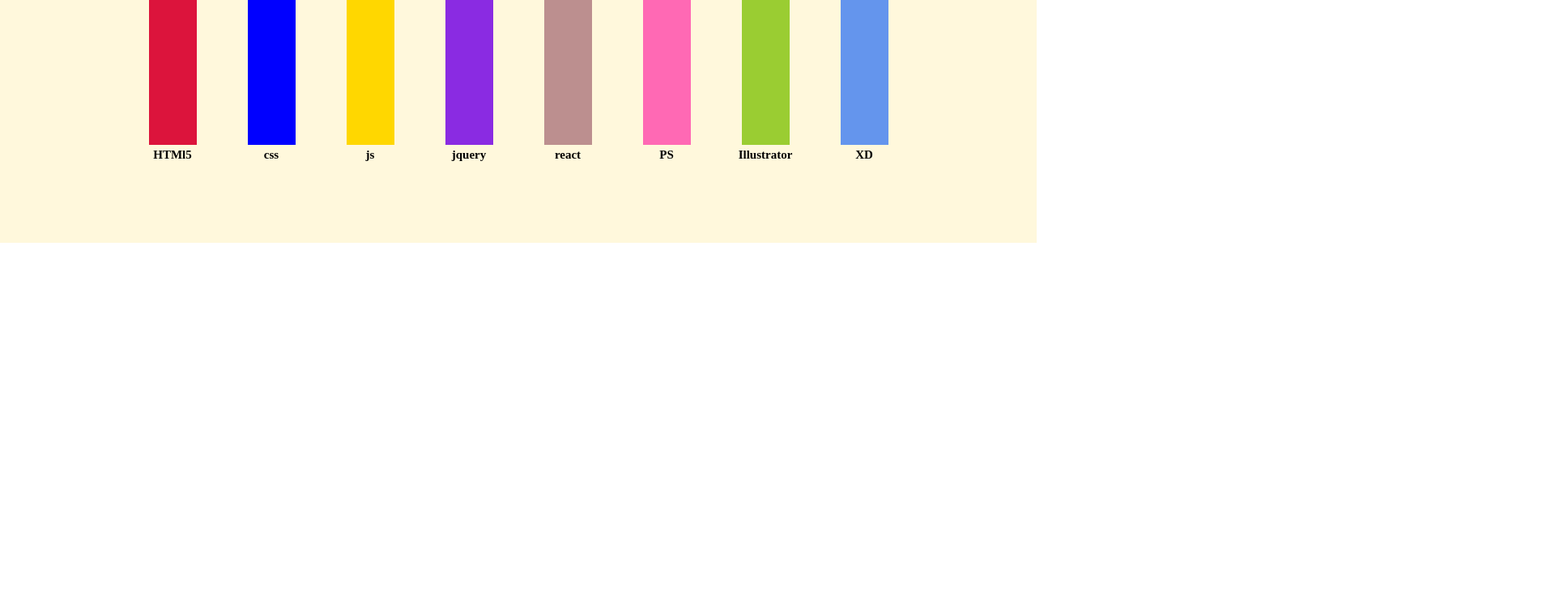
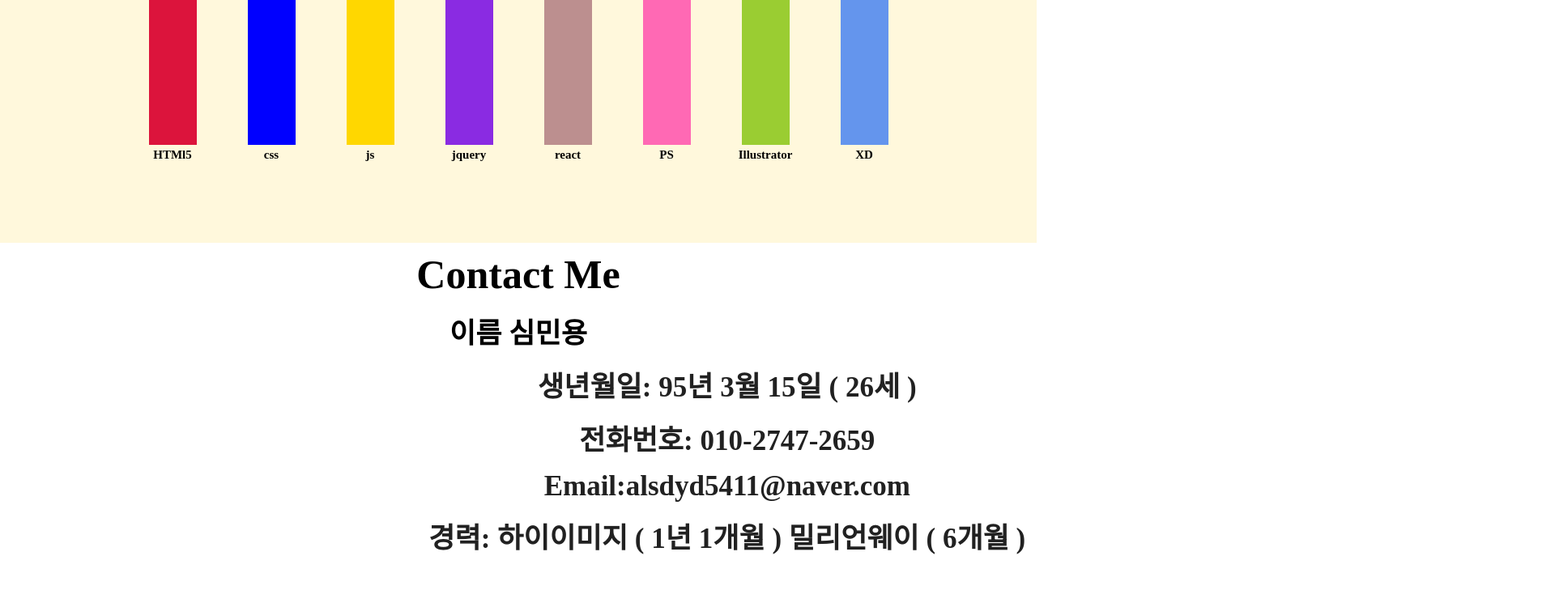
Before and after one commit to minyongsim/portfolio-sim, a plain HTML site: page index.html in a window 1280 px wide. Shown: the part 2221-2971 px from the top of the page at 81% size, 1920 px wide, since content can reach past the window. Before the commit the page ends 2521 px from the top, so only its background shows below. Drawn offline with Linux system fonts and the light colour scheme.

Commit message:
섹션4 40%완성

```diff
--- a/css/index.css
+++ b/css/index.css
@@ -15,14 +15,15 @@
 
 
 /*헤더구역*/
-/* .header-outer {
-    position: fixed; width: 100%; z-index: 99999999;
+.header-outer {
+    /* position: fixed; width: 100%; z-index: 99999999; */
     background: rgba(0, 0, 0, 1);
-} */
+} *
 
 #header {
     position: relative;
     height: 112px;
+
 }
 
 #header>h1 {
@@ -201,8 +202,8 @@
 
 /*슬라이드 섹션2*/
  /* .section-outer .section:nth-child(2) {
-   height: 500px;
-}  */
+   background: #000;
+}   */
 .portfolio h2 {
     font-size: 3.75vw;
     text-align: center;
@@ -367,6 +368,15 @@
     100%{height: 90%; opacity: 1;}
 }
 
+
+.Contactbox {padding: 10px 0; height: 450px; text-align: center; }
+.Contactbox h1 {font-size: 50px; padding-bottom:15px ;}
+.Contactbox h2{font-size: 35px;  padding-bottom:15px;
+animation:fadeInRightBig 1s both 5s;}
+.Contactbox h3 {font-size:35px ;  padding-bottom:15px;
+    animation:fadeInRightBig 1s both 5.5s;}
+
+
 .gotop {display: none ;position: fixed; right:10px; bottom: 10px;
     z-index: 999999999999; opacity: 0; text-align: center; font-size: 25px;}
 .gotop.on {display: block;}
--- a/css/rwd.css
+++ b/css/rwd.css
@@ -82,6 +82,9 @@
             height: 0%; width: 100%; position: absolute; bottom: 0; left: 0;
             font-size: 10px; padding-top: 10px; opacity: 0; color: cornsilk;
         }
+        .Contactbox h1 {font-size: 40px; padding-bottom:15px ;}
+        .Contactbox h2 {font-size: 20px;  padding-bottom:15px }
+        .Contactbox h3 {font-size:20px ;  padding-bottom:15px }
 
     }
     @media only screen and (max-width:600px) {
@@ -105,9 +108,11 @@
                 background-repeat: no-repeat;
                 background-position: top;
             }
-            .gotop {display: none ;position: fixed; right:5px; bottom: 5px;
-                z-index: 999999999999; opacity: 0; text-align: center; font-size: 20px;}
-            .gotop.on {display: block;}
-            .gotop i{ width: 100px; cursor: pointer;}
+
+
+     .gotop {display: none ;position: fixed; right:5px; bottom: 5px;
+             z-index: 999999999999; opacity: 0; text-align: center; font-size: 20px;}
+    .gotop.on {display: block;}
+    .gotop i{ width: 100px; cursor: pointer;}
 
     }
--- a/index.html
+++ b/index.html
@@ -45,7 +45,7 @@
                         <li><a href="#Abot Me">Abot Me</a></li>
                         <li><a href="#Portfolio">Portfolio</a></li>
                         <li><a href="#Abilitys">Abilitys</a></li>
-                        <li><a href="#">Contact Me</a></li>
+                        <li><a href="#ContactMe">Contact Me</a></li>
                     </ul>
                 </nav>
 
@@ -171,7 +171,17 @@
                 </div>
             </section>
 
-            <section class="section"></section>
+            <section class="section" id="ContactMe">
+                <div class="Contactbox">
+                    <h1>Contact Me</h1>
+                    <h2>이름 심민용</h2>
+                    <h3>생년월일: 95년 3월 15일 &#40; 26세 &#41;  </h3>
+                    <h3>전화번호: 010-2747-2659</h3>
+                    <h3>Email:alsdyd5411@naver.com</h3>
+                    <h3>경력: 하이이미지 &#40; 1년 1개월 &#41; 밀리언웨이 &#40; 6개월 &#41; </h3>
+
+                </div>
+            </section>
 
             <div class="gotop">
                 <i class="fas fa-angle-double-up"></i>
```
